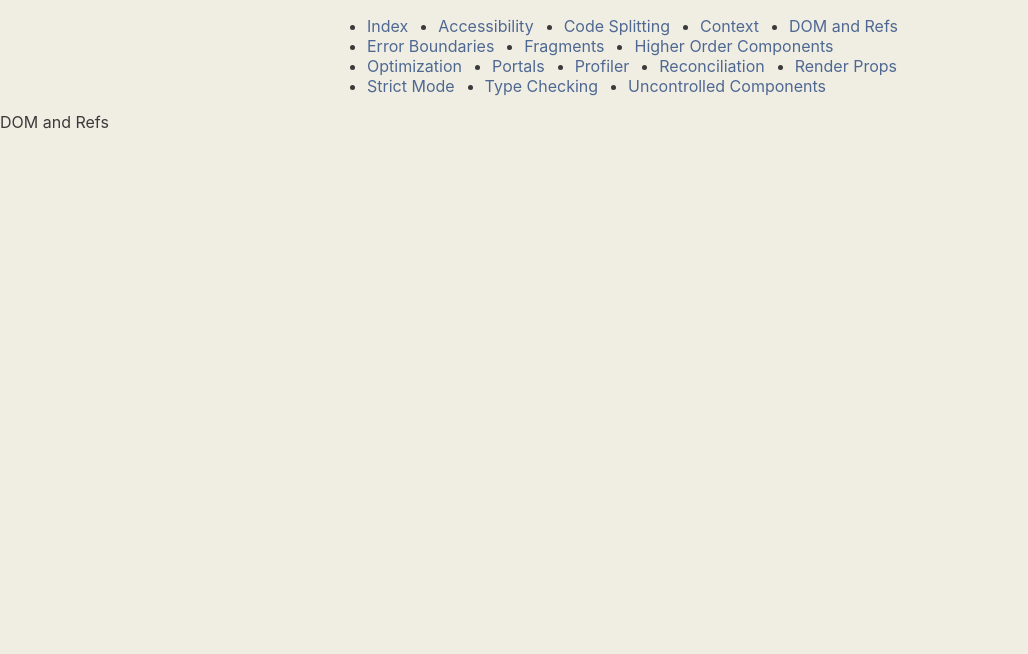
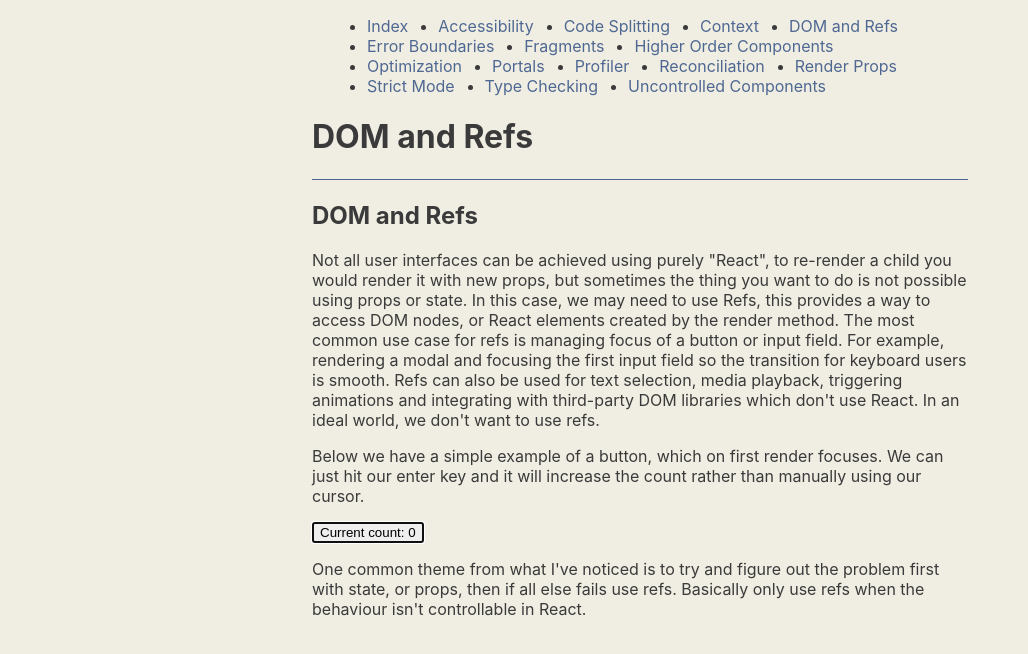
Before and after one commit to danbfield/react-concepts, a Next.js app in the folder app/: page /dom-and-refs in a window 1280 px wide. Shown: the top 654 px of the page, without its empty margins (0-1028 px from the left). Built offline with nearby package versions, Linux system fonts and the light colour scheme.

Commit message:
Pages/DomAndRefs: Add content section with example

```diff
--- a/app/pages/dom-and-refs.js
+++ b/app/pages/dom-and-refs.js
@@ -1,3 +1,44 @@
+import {
+  FocusedButton,
+  Heading,
+  Main,
+  Paragraph,
+  Section,
+  Subheading,
+} from '../components'
+
 export default function DomAndRefs() {
-  return <div>DOM and Refs</div>
+  return (
+    <Main>
+      <Heading>DOM and Refs</Heading>
+      <Section>
+        <Subheading>DOM and Refs</Subheading>
+        <Paragraph>
+          Not all user interfaces can be achieved using purely "React", to
+          re-render a child you would render it with new props, but sometimes
+          the thing you want to do is not possible using props or state. In this
+          case, we may need to use Refs, this provides a way to access DOM
+          nodes, or React elements created by the render method. The most common
+          use case for refs is managing focus of a button or input field. For
+          example, rendering a modal and focusing the first input field so the
+          transition for keyboard users is smooth. Refs can also be used for
+          text selection, media playback, triggering animations and integrating
+          with third-party DOM libraries which don't use React. In an ideal
+          world, we don't want to use refs.
+        </Paragraph>
+        <Paragraph>
+          Below we have a simple example of a button, which on first render
+          focuses. We can just hit our enter key and it will increase the count
+          rather than manually using our cursor.
+        </Paragraph>
+        <FocusedButton />
+        <Paragraph>
+          One common theme from what I've noticed is to try and figure out the
+          problem first with state, or props, then if all else fails use refs.
+          Basically only use refs when the behaviour isn't controllable in
+          React.
+        </Paragraph>
+      </Section>
+    </Main>
+  )
 }
```
